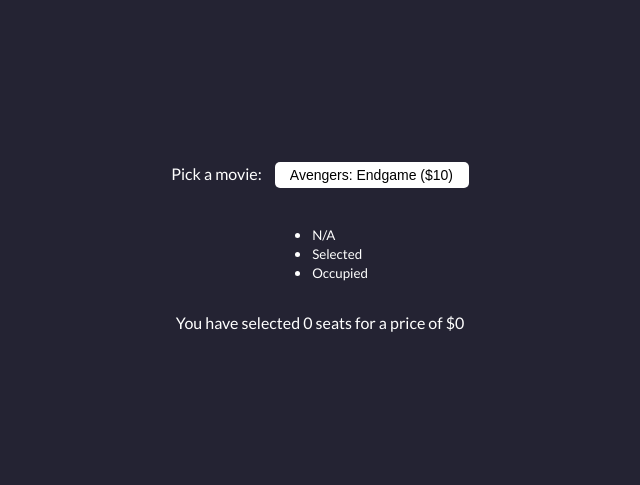
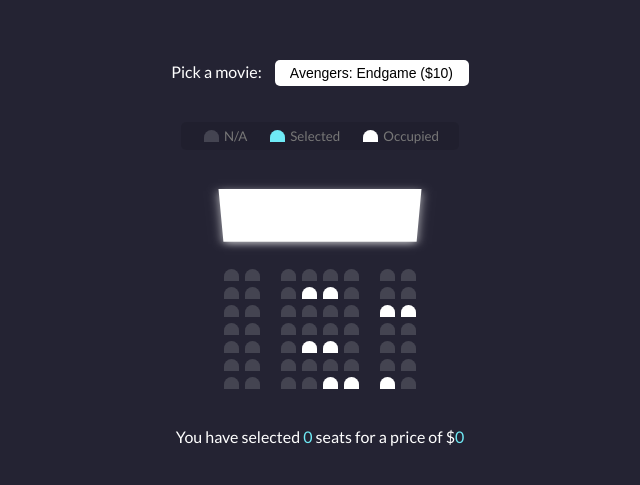
Before and after one commit to aakashsr/Movie-Seat-Booking, a plain HTML site: page index.html in a window 1280 px wide. Shown: the part 163-648 px from the top of the page, without its empty margins (320-960 px from the left). Drawn offline with Linux system fonts and the light colour scheme.

Commit message:
styled the whole structure

```diff
--- a/index.html
+++ b/index.html
@@ -29,7 +29,7 @@
             <small>Selected</small>
         </li>
         <li>
-            <div class="seat Occupied"></div>
+            <div class="seat occupied"></div>
             <small>Occupied</small>
         </li>
     </ul>
--- a/style.css
+++ b/style.css
@@ -31,3 +31,90 @@ body {
     appearance: none;
     /* Will remove the browser style and let you use your own style */
 }
+
+
+.container {
+    /*  it simply enables a 3D-space for children elements. */
+    perspective: 1000px;
+    -webkit-perspective: 1000px;
+    margin-bottom: 30px;
+}
+
+
+.seat {
+    background-color: #444451;
+    height: 12px;
+    width: 15px;
+    margin: 3px;
+    border-top-left-radius: 10px;
+    border-top-right-radius: 10px;
+}
+
+.seat.selected {
+    background-color: #6feaf6;
+}
+
+.seat.occupied {
+    background-color: #fff;
+}
+
+.seat:nth-of-type(2) {
+    margin-right: 18px;
+}
+
+.seat:nth-last-of-type(2) {
+    margin-left: 18px;
+}
+
+.seat:not(.occupied):hover {
+    /* Selecting seats that do not have "occupied" class */
+    cursor: pointer;
+    transform: scale(1.2);
+}
+
+.showcase .seat:not(.occupied):hover {
+    cursor: default;
+    transform: scale(1);
+}
+
+.showcase {
+    background-color: rgba(0, 0, 0, 0.1);
+    padding: 5px 10px;
+    border-radius: 5px;
+    color: #777;
+    list-style-type: none;
+    display: flex;
+    justify-content: space-between;
+}
+
+.showcase li {
+    display: flex;
+    align-items: center;
+    justify-content: center;
+    margin: 0 10px;
+}
+
+.showcase li small {
+    margin-left: 2px;
+}
+
+.row {
+    display: flex;
+}
+
+.screen {
+    background-color: #fff;
+    height: 70px;
+    width: 100%;
+    margin: 15px 0;
+    transform: rotateX(-45deg);
+    box-shadow: 0 3px 10px rgba(255, 255, 255, .7);
+}
+
+p.text {
+    margin: 5px 0;
+}
+
+p.text span {
+    color: #6feaf5;
+}
```
